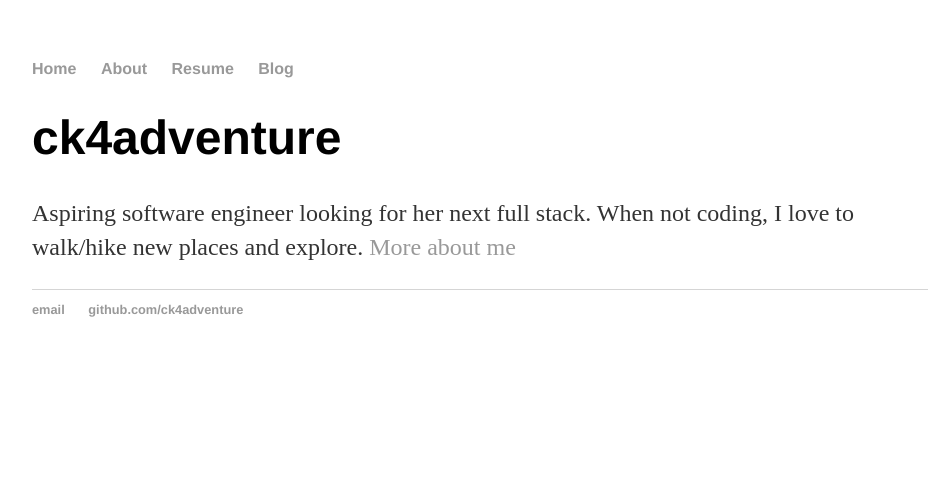
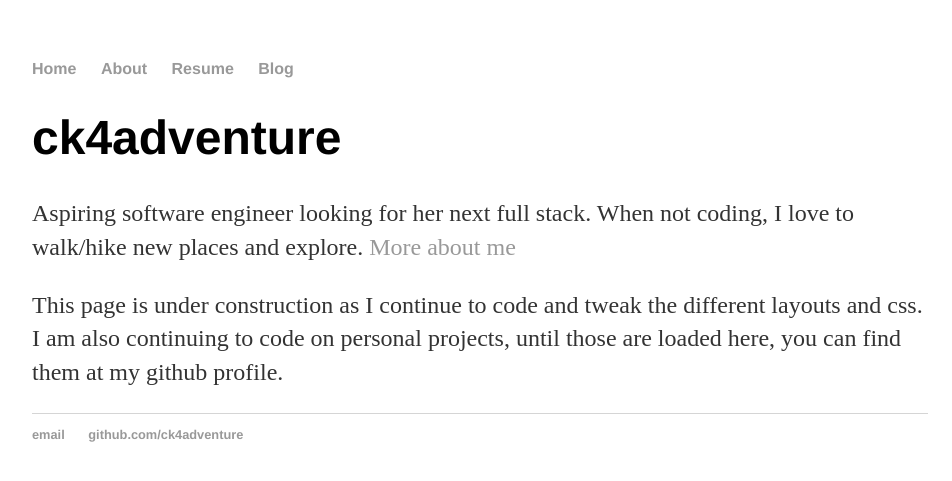
Before and after one commit to ck4adventure/ck4adventure.github.io, a Jekyll site: the page built from index.html, in a window 1280 px wide. Shown: the top 481 px of the page, without its empty margins (160-1112 px from the left). Built offline with Jekyll 4.4.1, drawn with Linux system fonts in a browser that asks for light colours.

Commit message:
Update to reflect under construction status

```diff
--- a/index.html
+++ b/index.html
@@ -5,4 +5,5 @@ title: Insert Witty Page Title Here
 <div class="blurb">
 	<h1>ck4adventure</h1>
 	<p>Aspiring software engineer looking for her next full stack. When not coding, I love to walk/hike new places and explore. <a href="/about">More about me</a></p>
+	<p>This page is under construction as I continue to code and tweak the different layouts and css. I am also continuing to code on personal projects, until those are loaded here, you can find them at my github profile. </p>
 </div><!-- /.blurb -->
```
